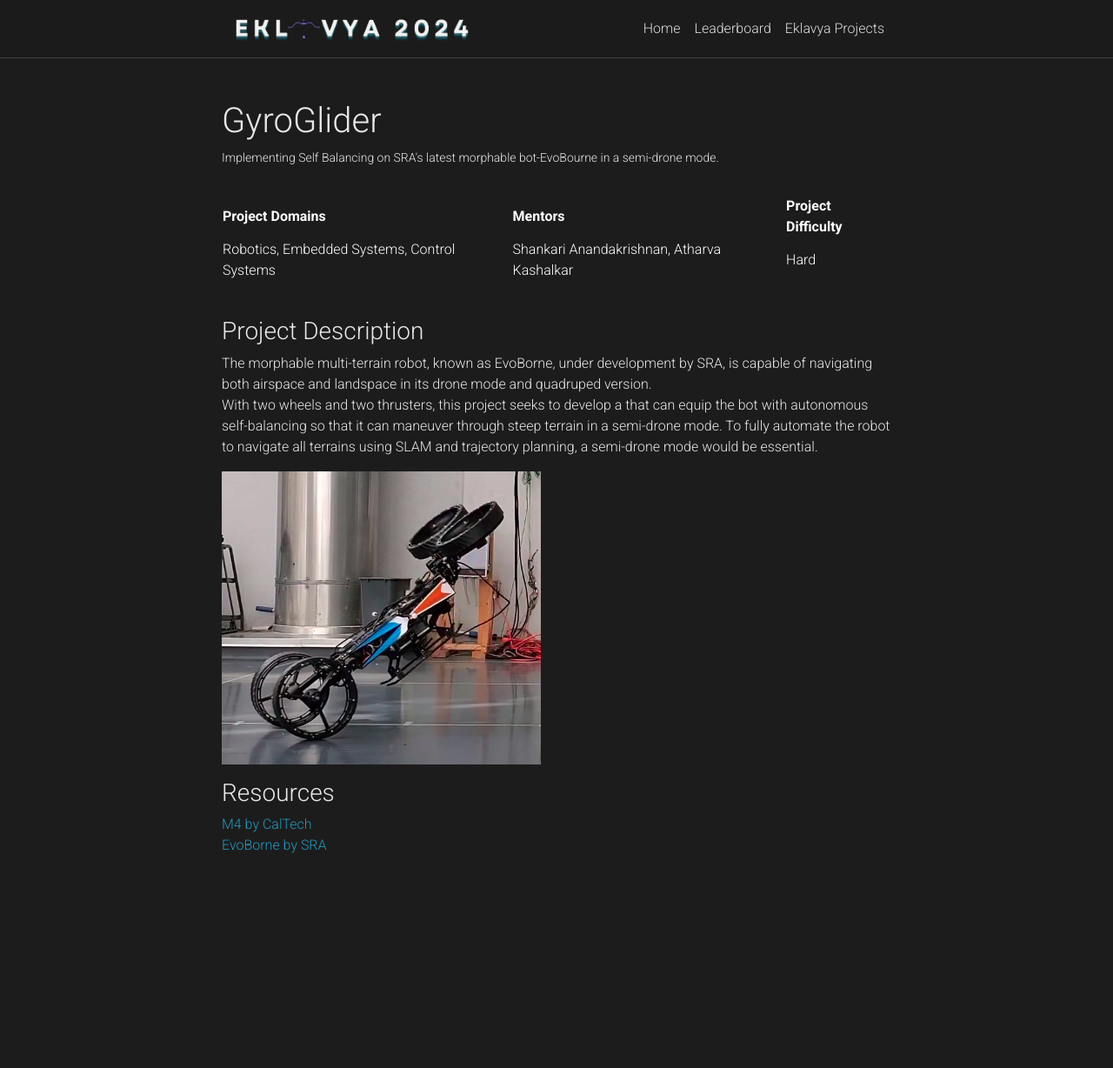
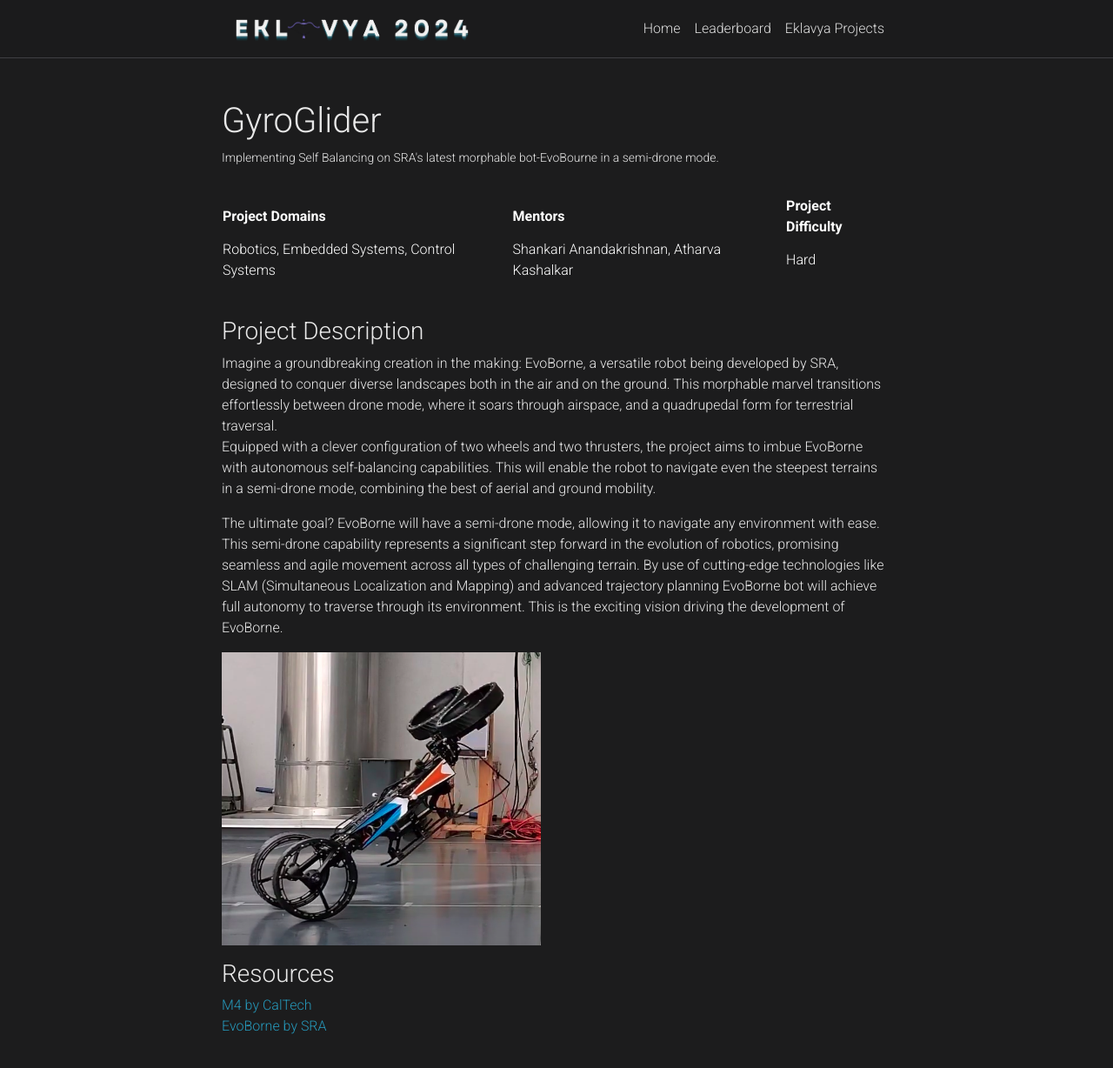
Before and after one commit to SRA-VJTI/eklavya.github.io, a Jekyll site: the page built from _projects/Evobourne.md, in a window 1280 px wide and 1278 px high. Shown: the top 1228 px of the window at 87% size. Built offline with Jekyll 4.4.1, drawn with Linux system fonts in a browser that asks for light colours; comment, search, counter and statistics services are not loaded; a style sheet for code colours, icons or effects is not loaded.

Commit message:
final GyroGlider project discription added

```diff
--- a/_projects/Evobourne.md
+++ b/_projects/Evobourne.md
@@ -12,9 +12,10 @@ importance: 1
 <br>
 
 ### Project Description
-The morphable multi-terrain robot, known as EvoBorne, under development by SRA, is capable of navigating both airspace and landspace in its drone mode and quadruped version.
-<br>
-With two wheels and two thrusters, this project seeks to develop a  that can equip the bot with autonomous self-balancing so that it can maneuver through steep terrain in a semi-drone mode. To fully automate the robot to navigate all terrains using SLAM and trajectory planning, a semi-drone mode would be essential.
+Imagine a groundbreaking creation in the making: EvoBorne, a versatile robot being developed by SRA, designed to conquer diverse landscapes both in the air and on the ground. This morphable marvel transitions effortlessly between drone mode, where it soars through airspace, and a quadrupedal form for terrestrial traversal.<br>
+Equipped with a clever configuration of two wheels and two thrusters, the project aims to imbue EvoBorne with autonomous self-balancing capabilities. This will enable the robot to navigate even the steepest terrains in a semi-drone mode, combining the best of aerial and ground mobility.<br>
+
+The ultimate goal? EvoBorne will have a semi-drone mode, allowing it to navigate any environment with ease. This semi-drone capability represents a significant step forward in the evolution of robotics, promising seamless and agile movement across all types of challenging terrain. By use of cutting-edge technologies like SLAM (Simultaneous Localization and Mapping) and advanced trajectory planning EvoBorne bot will achieve full autonomy to traverse through its environment. This is the exciting vision driving the development of EvoBorne.
 
 ![Morphobot-SB.png](/assets/img/Morphobot-SB.png)
 
```
